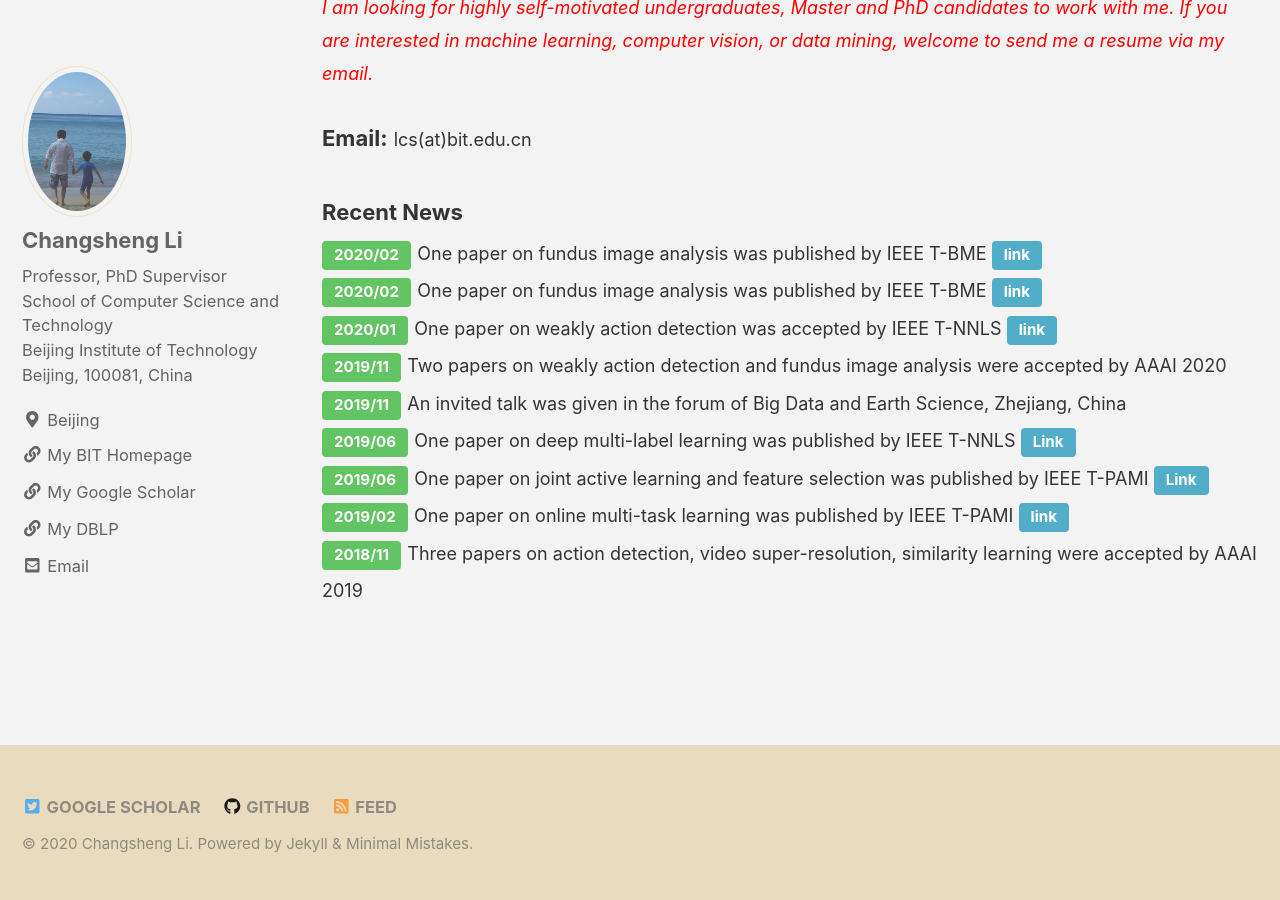
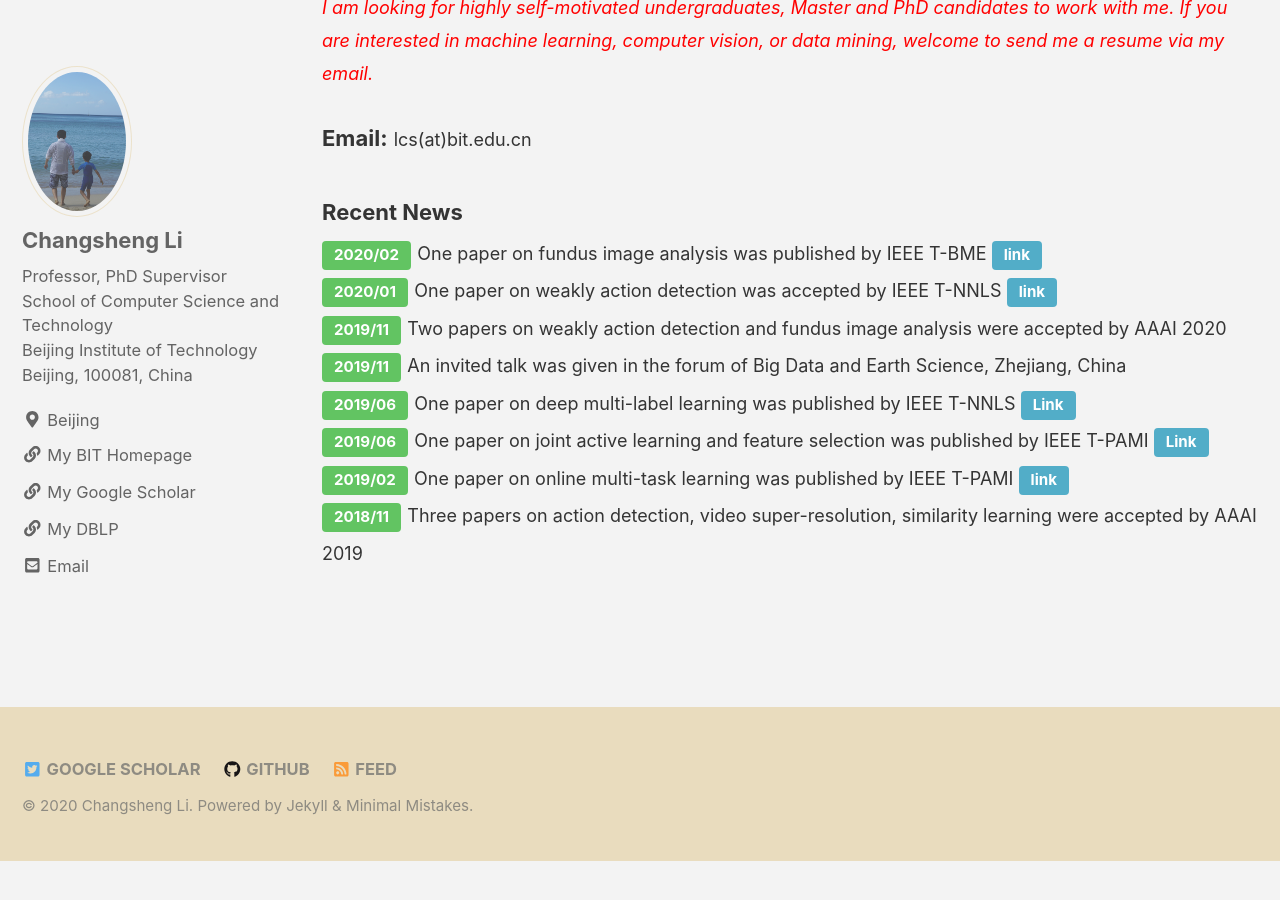
Before and after one commit to csli-bit/csli-bit.github.io, a Jekyll site: the page built from _pages/index.md, in a window 1280 px wide and 900 px high, scrolled down 536 px. Built offline with Jekyll 4.4.1, drawn with Linux system fonts in a browser that asks for light colours; nearby versions of some CDN libraries; comment, search, counter and statistics services are not loaded; after the commit the page ends 1398 px from its top, so only the background shows below that.

Commit message:
Update index.md

```diff
--- a/_pages/index.md
+++ b/_pages/index.md
@@ -17,8 +17,6 @@ If you are interested in machine learning, computer vision, or data mining, welc
 ### Recent News
 [2020/02](#link){: .btn .btn--success .btn--small} <font size="4">
 One paper on fundus image analysis was published by IEEE T-BME </font> [link](https://ieeexplore.ieee.org/document/8698800){: .btn .btn--info .btn--small}<br>
-[2020/02](#link){: .btn .btn--success .btn--small} <font size="4">
-One paper on fundus image analysis was published by IEEE T-BME </font> [link](https://ieeexplore.ieee.org/document/8698800){: .btn .btn--info .btn--small}<br>
 [2020/01](#link){: .btn .btn--success .btn--small} <font size="4">
 One paper on weakly action detection was accepted by IEEE T-NNLS </font> [link](https://ieeexplore.ieee.org/document/8967204/){: .btn .btn--info .btn--small}<br>
 [2019/11](#link){: .btn .btn--success .btn--small} <font size="4">Two papers on weakly action detection and fundus image analysis were accepted by AAAI 2020 </font> <br>
```
